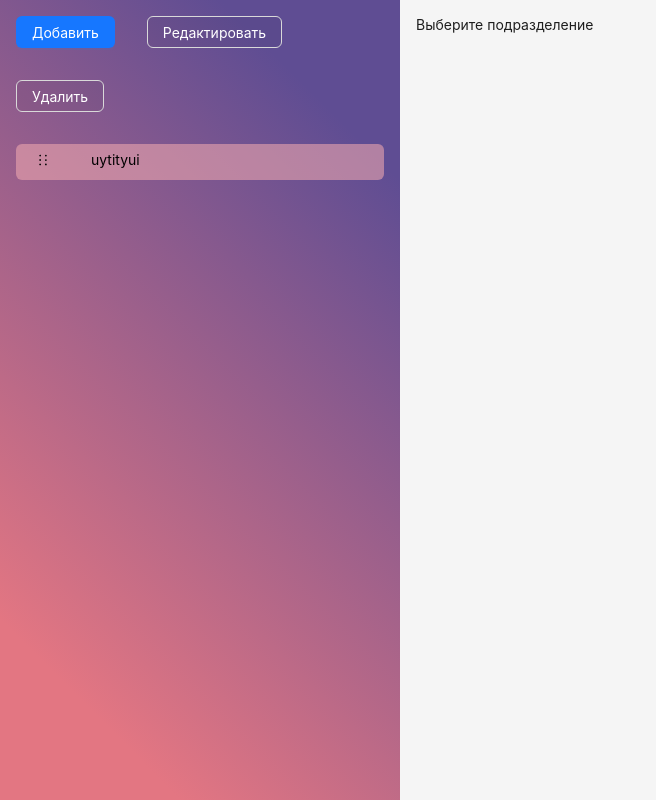
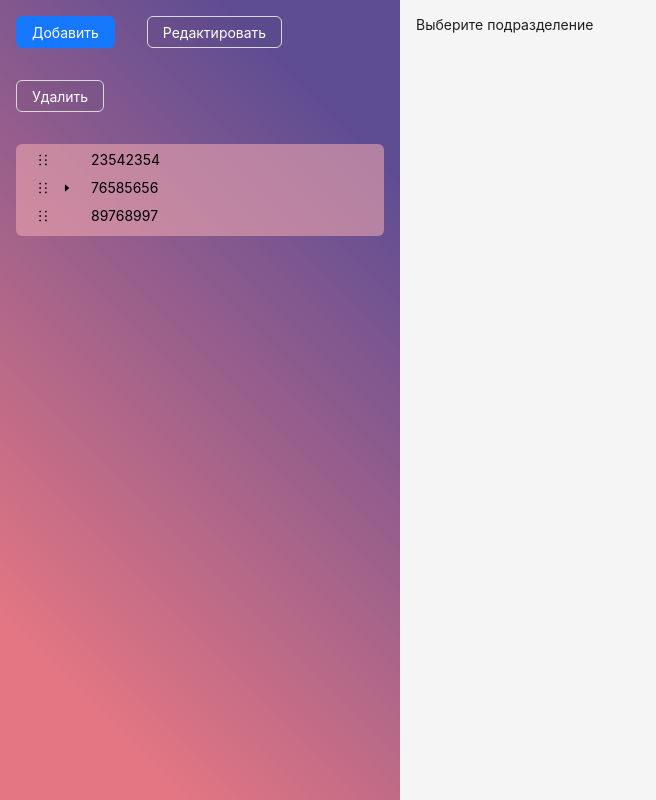
Before and after one commit to DIMOLhub/zyfra, a React (Vite) app: page / in a window 1280 px wide. Shown: the whole page, without its empty margins (0-656 px from the left). Built offline with nearby package versions, Linux system fonts and the light colour scheme; data requests are answered from the project's data file.

Commit message:
исправленны найденные во время проверки ошибки часть 2

```diff
--- a/api/db.json
+++ b/api/db.json
@@ -240,7 +240,7 @@
       "driverLicense": 0
     },
     {
-      "id": "1725452928255",
+      "id": "1725452964995",
       "departmentId": "1725441228874",
       "firstName": "Дима",
       "lastName": "Ольховнев",
@@ -249,10 +249,79 @@
       "driverLicense": 0
     },
     {
-      "id": "1725452964995",
+      "id": "1725454215500",
       "departmentId": "1725441228874",
       "firstName": "Дима",
       "lastName": "Ольховнев",
+      "birthDate": "",
+      "gender": "Мужской",
+      "driverLicense": 0
+    },
+    {
+      "id": "1725525258876",
+      "departmentId": "1725441228874",
+      "firstName": "asdfasdf",
+      "lastName": "asdfasdf",
+      "middleName": "asdf",
+      "birthDate": "2024-09-04T21:00:00.000Z",
+      "gender": "Мужской",
+      "position": "asdf",
+      "driverLicense": 0
+    },
+    {
+      "id": "1725525305006",
+      "departmentId": "1725525206024",
+      "firstName": "asdf",
+      "lastName": "asf",
+      "middleName": "фывафыва",
+      "birthDate": "2024-09-02T21:00:00.000Z",
+      "gender": "Мужской",
+      "position": "фыва",
+      "driverLicense": 0
+    },
+    {
+      "id": "1725525370825",
+      "departmentId": "1725525206024",
+      "firstName": "asdfasdf",
+      "lastName": "asdfasdf",
+      "middleName": "asdf",
+      "birthDate": "2024-09-05T21:00:00.000Z",
+      "gender": "Мужской",
+      "position": "asdfasdf",
+      "driverLicense": 0
+    },
+    {
+      "id": "1725525514993",
+      "departmentId": "1725441228874",
+      "firstName": "фыввввввввввввввввввввввввввввввввввввввввввввввввввввввввввввввввввввввввввввввввввввввввв",
+      "lastName": "фффффффффффффффффффффффффффффффффффффффффффффффффффффффффффффффффффффффффффффффффффффффффф",
+      "birthDate": "",
+      "gender": "Мужской",
+      "driverLicense": 0
+    },
+    {
+      "id": "1725527702413",
+      "departmentId": "1725527462540",
+      "firstName": "Dmitrii",
+      "lastName": "Olhovnev",
+      "birthDate": "",
+      "gender": "Мужской",
+      "driverLicense": 0
+    },
+    {
+      "id": "1725527732237",
+      "departmentId": "1725527722360",
+      "firstName": "Дима",
+      "lastName": "Ольховнев",
+      "birthDate": "",
+      "gender": "Мужской",
+      "driverLicense": 0
+    },
+    {
+      "id": "1725535744366",
+      "departmentId": "1725527722360",
+      "firstName": "Dmitrii",
+      "lastName": "Olhovnev",
       "birthDate": "",
       "gender": "Мужской",
       "driverLicense": 0
@@ -264,6 +333,62 @@
       "name": "uytityui",
       "formationDate": "2024-09-13",
       "description": "tyuity",
+      "parentId": "1725441228874"
+    },
+    {
+      "id": "1725525206024",
+      "name": "asdasdfasdf",
+      "formationDate": "2024-09-03",
+      "description": "asdf",
+      "parentId": "1725441228874"
+    },
+    {
+      "id": "1725526070368",
+      "name": "asdfadzsfsfd",
+      "formationDate": "2024-09-06",
+      "description": "asdfasdfasdf",
+      "parentId": "1725526352200"
+    },
+    {
+      "id": "1725526331407",
+      "name": "блл",
+      "formationDate": "2024-09-10",
+      "description": "",
+      "parentId": "1725441228874"
+    },
+    {
+      "id": "1725526352200",
+      "name": "бтобобо",
+      "formationDate": "2024-09-10",
+      "description": "",
+      "parentId": "1725526070368"
+    },
+    {
+      "id": "1725527462540",
+      "name": "23542354",
+      "formationDate": "2024-09-13",
+      "description": "уенук",
+      "parentId": null
+    },
+    {
+      "id": "1725527722360",
+      "name": "76585656",
+      "formationDate": "2024-09-21",
+      "description": "екенкунеку",
+      "parentId": null
+    },
+    {
+      "id": "1725534958797",
+      "name": "rrrrrrrrrrrrrrrrrrrrrrrrrrrrrreeeeeeeeeeeeeeeeeeeeeeeeeeeeeeeeeeeeeeeeeeeeeeeeeeeeeeeeeeeeeeeeeeeeeeeeeeeeeeeeeeeeeeeeeeeeeeeeeeeeeeeeee",
+      "formationDate": "2024-09-21",
+      "description": "252345345",
+      "parentId": "1725527722360"
+    },
+    {
+      "id": "1725536570392",
+      "name": "89768997",
+      "formationDate": "2024-09-28",
+      "description": "tyityuityuui",
       "parentId": null
     }
   ]
--- a/src/App.css
+++ b/src/App.css
@@ -112,3 +112,9 @@ body {
   white-space: normal;
   border: 1px solid red
 } */
+
+.table-content {
+  display: flex;
+  flex-direction: column;
+  overflow-y: auto;
+}
--- a/src/App.tsx
+++ b/src/App.tsx
@@ -22,7 +22,13 @@ const App: React.FC = () => {
   };
 
   const handleAddDepartment = () => {
-    setEditingDepartment(null);
+    setEditingDepartment({
+      id: '', // Новый ID будет сгенерирован при сохранении
+      name: '',
+      formationDate: '',
+      description: '',
+      parentId: selectedDepartmentId || null, // Устанавливаем родительское подразделение на основе выбранного
+    });
     setIsDepartmentModalVisible(true);
   };
 
@@ -67,7 +73,7 @@ const App: React.FC = () => {
           type="primary"
           style={{ margin: '16px', color: "white" }}
           onClick={handleEditDepartment}
-          disabled={selectedDepartmentId === null}
+          disabled={!selectedDepartmentId}
         >
           Редактировать
         </Button>
@@ -75,7 +81,7 @@ const App: React.FC = () => {
           type="primary"
           style={{ margin: '16px', color: "white" }}
           onClick={handleDeleteDepartment}
-          disabled={selectedDepartmentId === null}
+          disabled={!selectedDepartmentId}
         >
           Удалить
         </Button>
--- a/src/components/DepartmentTree.tsx
+++ b/src/components/DepartmentTree.tsx
@@ -12,7 +12,9 @@ const DepartmentTree: React.FC<{ onSelect: (id: ID) => void }> = ({ onSelect })
 
   const handleSelect = (selectedKeys: React.Key[], info: any) => {
     if (selectedKeys.length > 0) {
-      onSelect(selectedKeys[0] as ID); // передаем выбранный ID
+      onSelect(selectedKeys[0] as ID);
+    } else {
+      onSelect(''); // сбросить выбор
     }
   };
 
--- a/src/components/EmployeeTable.tsx
+++ b/src/components/EmployeeTable.tsx
@@ -1,12 +1,11 @@
 // отображает сотрудников
-import React, { FC, useState } from 'react';
+import React, { FC, useEffect, useState } from 'react';
 import { useDeleteEmployeeByIdMutation, useFetchEmployeesQuery } from '../services/employeeApi';
-import { Button, Table } from 'antd';
+import { Button, Table, Tooltip } from 'antd';
 import { ColumnsType } from 'antd/es/table';
 import { Employee, ID } from '../types/common';
 import EmployeeModal from './modals/EmployeeModal';
 import '../App.css';
-import moment from 'moment';
 import dayjs from 'dayjs';
 
 interface EmployeeTableProps {
@@ -22,6 +21,11 @@ const columns: ColumnsType<Employee> = [
     ellipsis: {
       showTitle: false,
     },
+    render: (text: string) => (
+      <Tooltip title={text}>
+        <span>{text}</span>
+      </Tooltip>
+    ),
   },
   {
     title: 'Имя',
@@ -31,6 +35,11 @@ const columns: ColumnsType<Employee> = [
     ellipsis: {
       showTitle: false,
     },
+    render: (text: string) => (
+      <Tooltip title={text}>
+        <span>{text}</span>
+      </Tooltip>
+    ),
   },
   {
     title: 'Отчество',
@@ -40,6 +49,11 @@ const columns: ColumnsType<Employee> = [
     ellipsis: {
       showTitle: false,
     },
+    render: (text: string) => (
+      <Tooltip title={text}>
+        <span>{text}</span>
+      </Tooltip>
+    ),
   },
   {
     title: 'Дата рождения',
@@ -49,7 +63,14 @@ const columns: ColumnsType<Employee> = [
     ellipsis: {
       showTitle: false,
     },
-    render: (date) => date ? dayjs(date).format('DD.MM.YYYY') : 'Не указана',
+    render: (date: string) => {
+      const formattedDate = date ? dayjs(date).format('DD.MM.YYYY') : 'Не указана';
+      return (
+        <Tooltip title={formattedDate}>
+          <span>{formattedDate}</span>
+        </Tooltip>
+      );
+    },
   },
   {
     title: 'Пол',
@@ -68,6 +89,11 @@ const columns: ColumnsType<Employee> = [
     ellipsis: {
       showTitle: false,
     },
+    render: (text: string) => (
+      <Tooltip title={text}>
+        <span>{text}</span>
+      </Tooltip>
+    ),
   },
   {
     title: 'Водительские права',
@@ -89,6 +115,10 @@ const EmployeeTable: FC<EmployeeTableProps> = ({ departmentId }) => {
   const [deleteEmployeeById] = useDeleteEmployeeByIdMutation();
 
   const filteredEmployees: Employee[] = employees?.filter(emp => emp.departmentId === departmentId) ?? [];
+
+  useEffect(() => {
+    setSelectedEmployeeId(null); // Сброс при изменении departmentId
+  }, [departmentId]);
 
   const handleEdit = () => {
     if (!selectedEmployeeId) return;
@@ -146,12 +176,17 @@ const EmployeeTable: FC<EmployeeTableProps> = ({ departmentId }) => {
       >
         Удалить
       </Button>
+      <div className="table-content">
         <Table
           bordered
           dataSource={filteredEmployees}
           columns={columns}
+          pagination={{
+            position: ['bottomRight'],
+            pageSize: 13
+          }}
+          scroll={{ x: 1200 }}
           rowKey="id"
-        pagination={{pageSize: 13}}
           onRow={(record) => ({
             onClick: () => handleRowClick(record),
           })}
@@ -159,6 +194,7 @@ const EmployeeTable: FC<EmployeeTableProps> = ({ departmentId }) => {
             record.id === selectedEmployeeId ? 'selected-row' : ''
           }
         />
+      </div>
       <EmployeeModal
         isOpen={isModalVisible}
         onRequestClose={closeModal}
--- a/src/components/modals/DepartmentModal.tsx
+++ b/src/components/modals/DepartmentModal.tsx
@@ -33,6 +33,25 @@ const DepartmentModal: React.FC<DepartmentModalProps> = ({ isOpen, onRequestClos
       setParentId(null);
     }
   }, [department]);
+
+  // Функция для поиска всех дочерних подразделений
+  const findChildDepartments = (departmentId: ID | null): ID[] => {
+    const childDepartments: ID[] = [];
+    const findChildren = (parentId: ID) => {
+      const children = departments?.filter(dept => dept.parentId === parentId);
+      children?.forEach(child => {
+        childDepartments.push(child.id);
+        findChildren(child.id); // Рекурсивно находим детей
+      });
+    };
+    if (departmentId) {
+      findChildren(departmentId);
+    }
+    return childDepartments;
+  };
+
+  // Все дочерние подразделения текущего подразделения
+  const childDepartmentIds = department ? findChildDepartments(department.id) : [];
 
   const handleSubmit = async () => {
     const newDepartment: Department = {
@@ -93,11 +112,13 @@ const DepartmentModal: React.FC<DepartmentModalProps> = ({ isOpen, onRequestClos
             onChange={setParentId}
             allowClear
           >
-            {departments?.map(dept => (
-              <Select.Option key={dept.id} value={dept.id}>
-                {dept.name}
-              </Select.Option>
-            ))}
+            {departments
+              ?.filter(dept => dept.id !== department?.id && !childDepartmentIds.includes(dept.id)) // Исключаем текущее и дочерние подразделения
+              .map(dept => (
+                <Select.Option key={dept.id} value={dept.id}>
+                  {dept.name}
+                </Select.Option>
+              ))}
           </Select>
         </Form.Item>
       </Form>
--- a/src/components/modals/EmployeeModal.tsx
+++ b/src/components/modals/EmployeeModal.tsx
@@ -72,13 +72,18 @@ const EmployeeModal: React.FC<EmployeeModalProps> = ({ isOpen, onRequestClose, e
     }
   };
 
+  const handleClose = () => {
+    form.resetFields();
+    onRequestClose();
+  };
+
   return (
     <Modal
       title={employee ? "Редактировать сотрудника" : "Добавить сотрудника"}
       visible={isOpen}
-      onCancel={onRequestClose}
+      onCancel={handleClose}
       footer={[
-        <Button key="cancel" onClick={onRequestClose}>Отмена</Button>,
+        <Button key="cancel" onClick={handleClose}>Отмена</Button>,
         <Button key="submit" type="primary" onClick={() => form.submit()}>Сохранить</Button>,
       ]}
     >
```
Lines whose indentation alone changed are shown as unchanged.
